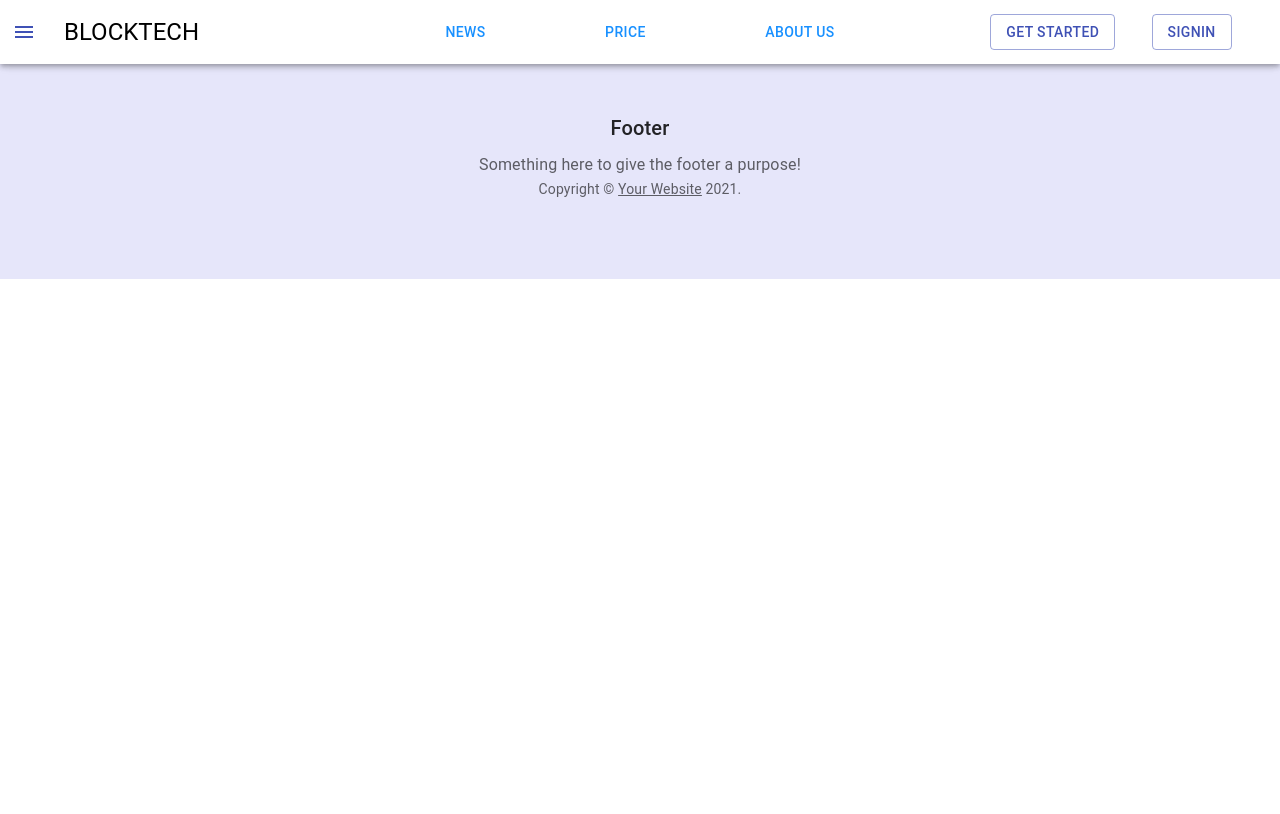
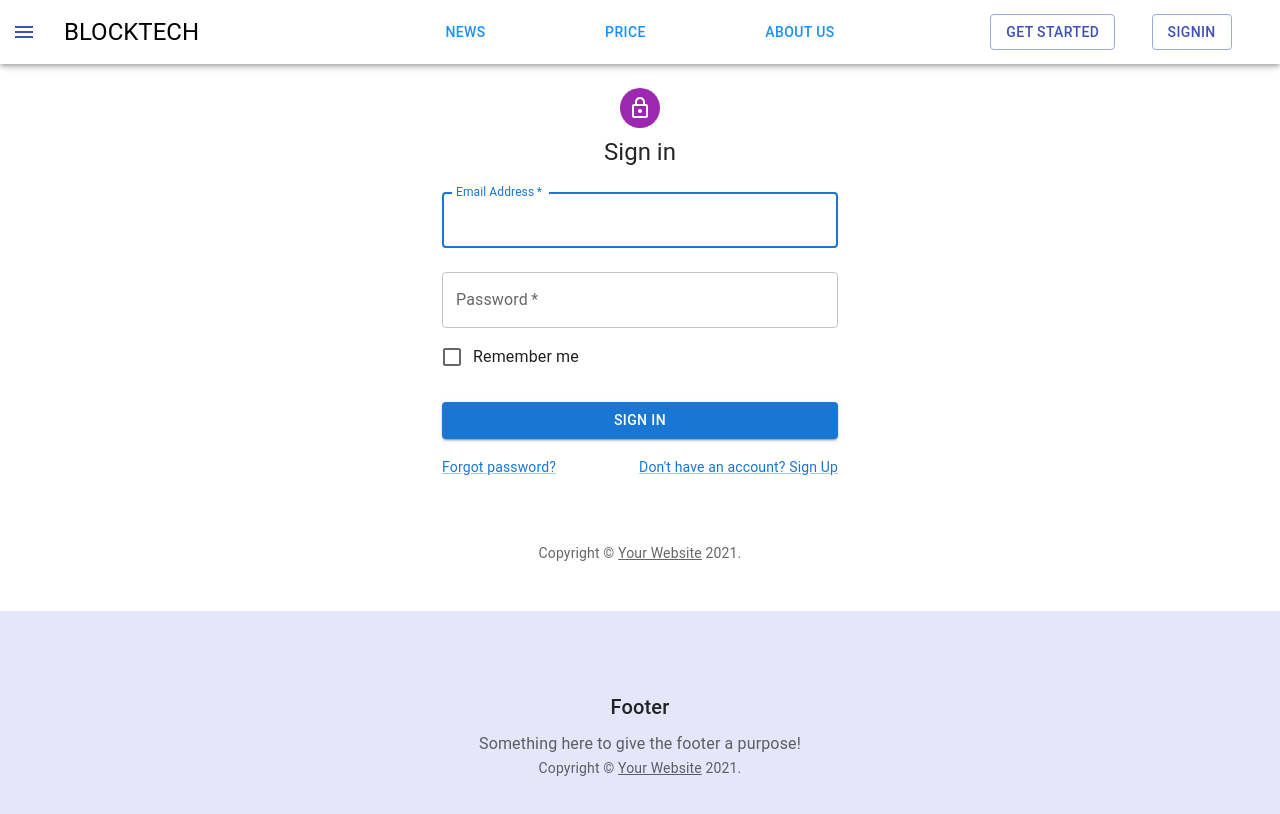
Before and after one commit to Aoi020608/get_city, a React (Create React App) app: page /signin in a window 1280 px wide. Shown: the top 814 px of the page. Built offline with nearby package versions, Linux system fonts and the light colour scheme.

Commit message:
create signin page

```diff
--- a/src/App.tsx
+++ b/src/App.tsx
@@ -13,6 +13,7 @@
 import News from "./pages/News";
 import Price from "./pages/Price";
 import Aboutus from "./pages/Aboutus";
+import SignIn from "./pages/SignIn";
 
 const featuredPosts = [
   {
@@ -62,6 +63,9 @@
           <Route path="/aboutus" exact>
             <Aboutus />
           </Route>
+          <Route path="/signin" exact>
+            <SignIn />
+          </Route>
         </Switch>
       </main>
       <Footer
--- a/src/components/Header.tsx
+++ b/src/components/Header.tsx
@@ -1,5 +1,5 @@
 import React from "react";
-import { Link } from "react-router-dom";
+import { Link, useHistory } from "react-router-dom";
 import { createStyles, makeStyles, Theme } from "@material-ui/core/styles";
 import AppBar from "@material-ui/core/AppBar";
 import Toolbar from "@material-ui/core/Toolbar";
@@ -44,6 +44,11 @@
 
 const Header: React.FC = () => {
   const classes = useStyles();
+  const history = useHistory();
+
+  const handleSignIn = () => {
+    history.push("/signin")
+  }
 
   return (
     <div className={classes.root}>
@@ -84,7 +89,7 @@
               <Button color="primary" variant="outlined">
                 GET STARTED
               </Button>
-              <Button color="primary" variant="outlined">
+              <Button color="primary" variant="outlined" onClick={handleSignIn}>
                 SIGNIN
               </Button>
             </Grid>
--- /dev/null
+++ b/src/pages/SignIn.tsx
@@ -0,0 +1,111 @@
+import * as React from 'react';
+import Avatar from '@mui/material/Avatar';
+import Button from '@mui/material/Button';
+import CssBaseline from '@mui/material/CssBaseline';
+import TextField from '@mui/material/TextField';
+import FormControlLabel from '@mui/material/FormControlLabel';
+import Checkbox from '@mui/material/Checkbox';
+import Link from '@mui/material/Link';
+import Grid from '@mui/material/Grid';
+import Box from '@mui/material/Box';
+import LockOutlinedIcon from '@mui/icons-material/LockOutlined';
+import Typography from '@mui/material/Typography';
+import Container from '@mui/material/Container';
+import { createTheme, ThemeProvider } from '@mui/material/styles';
+
+function Copyright(props: any) {
+  return (
+    <Typography variant="body2" color="text.secondary" align="center" {...props}>
+      {'Copyright © '}
+      <Link color="inherit" href="https://mui.com/">
+        Your Website
+      </Link>{' '}
+      {new Date().getFullYear()}
+      {'.'}
+    </Typography>
+  );
+}
+
+const theme = createTheme();
+
+export default function SignIn() {
+  const handleSubmit = (event: React.FormEvent<HTMLFormElement>) => {
+    event.preventDefault();
+    const data = new FormData(event.currentTarget);
+    // eslint-disable-next-line no-console
+    console.log({
+      email: data.get('email'),
+      password: data.get('password'),
+    });
+  };
+
+  return (
+    <ThemeProvider theme={theme}>
+      <Container component="main" maxWidth="xs">
+        <CssBaseline />
+        <Box
+          sx={{
+            marginTop: 8,
+            display: 'flex',
+            flexDirection: 'column',
+            alignItems: 'center',
+          }}
+        >
+          <Avatar sx={{ m: 1, bgcolor: 'secondary.main' }}>
+            <LockOutlinedIcon />
+          </Avatar>
+          <Typography component="h1" variant="h5">
+            Sign in
+          </Typography>
+          <Box component="form" onSubmit={handleSubmit} noValidate sx={{ mt: 1 }}>
+            <TextField
+              margin="normal"
+              required
+              fullWidth
+              id="email"
+              label="Email Address"
+              name="email"
+              autoComplete="email"
+              autoFocus
+            />
+            <TextField
+              margin="normal"
+              required
+              fullWidth
+              name="password"
+              label="Password"
+              type="password"
+              id="password"
+              autoComplete="current-password"
+            />
+            <FormControlLabel
+              control={<Checkbox value="remember" color="primary" />}
+              label="Remember me"
+            />
+            <Button
+              type="submit"
+              fullWidth
+              variant="contained"
+              sx={{ mt: 3, mb: 2 }}
+            >
+              Sign In
+            </Button>
+            <Grid container>
+              <Grid item xs>
+                <Link href="#" variant="body2">
+                  Forgot password?
+                </Link>
+              </Grid>
+              <Grid item>
+                <Link href="#" variant="body2">
+                  {"Don't have an account? Sign Up"}
+                </Link>
+              </Grid>
+            </Grid>
+          </Box>
+        </Box>
+        <Copyright sx={{ mt: 8, mb: 4 }} />
+      </Container>
+    </ThemeProvider>
+  );
+}
```
